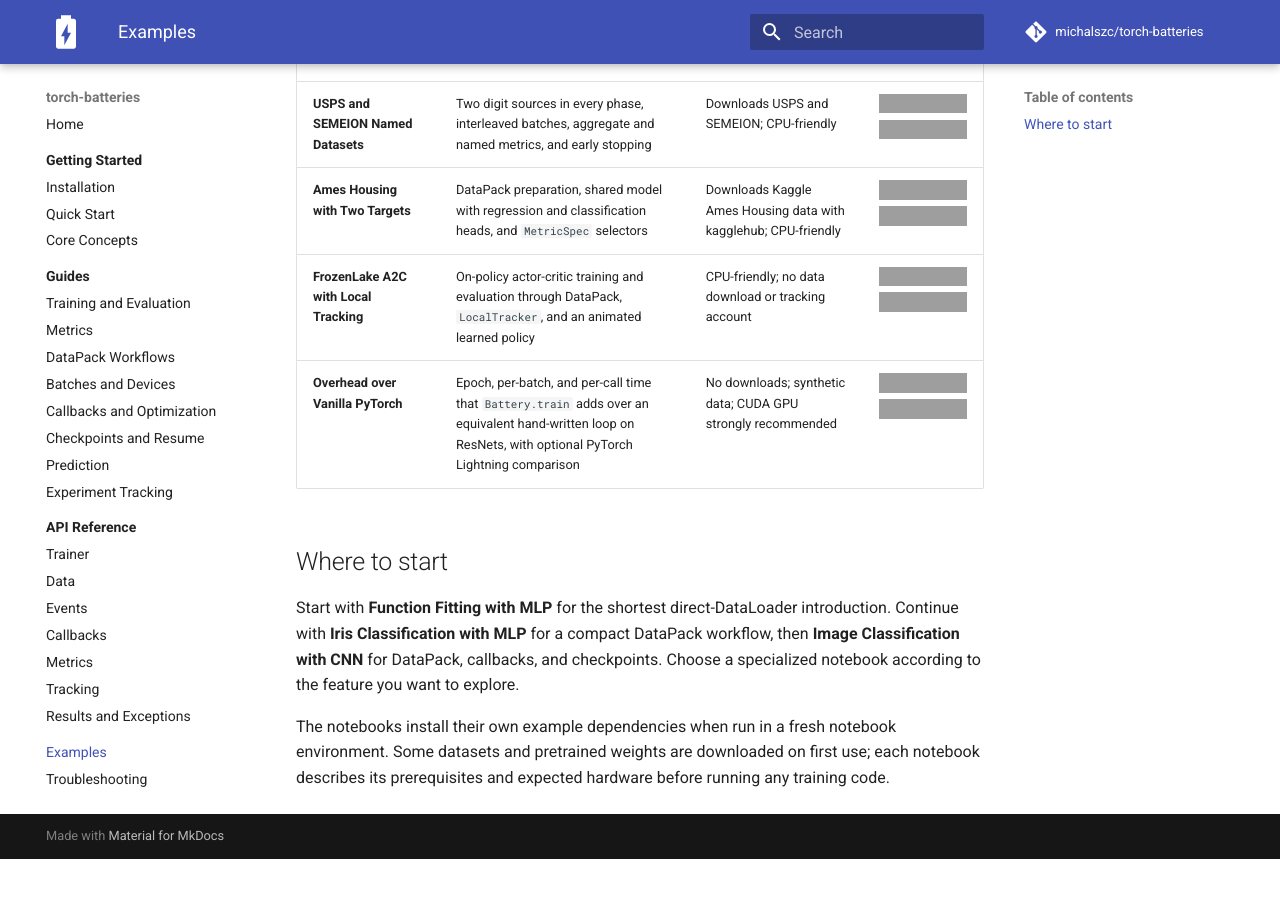
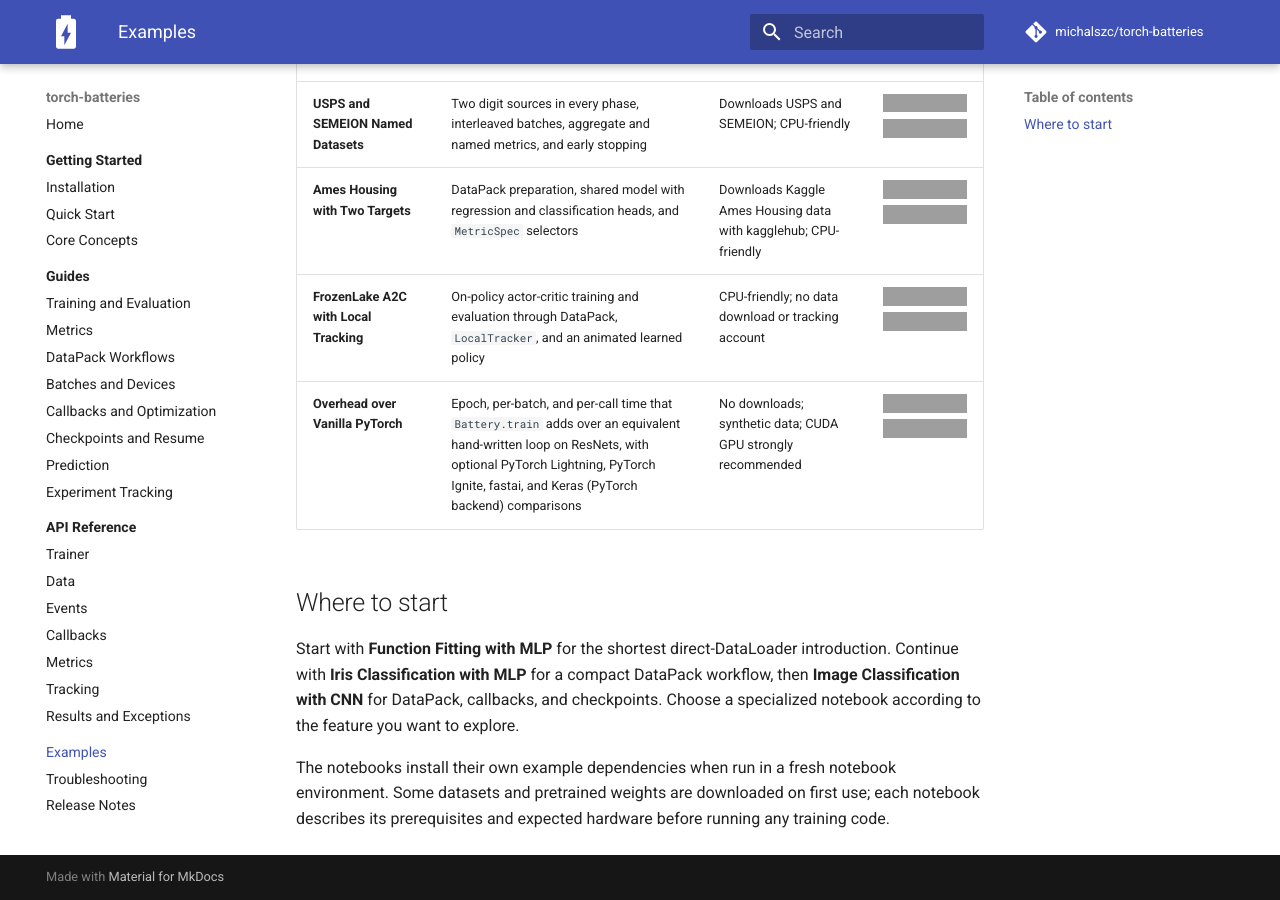
Before and after one commit to michalszc/torch-batteries, an MkDocs documentation site: the page built from documentation/examples.md, in a window 1280 px wide and 900 px high, scrolled down 945 px, cut to the strip 0-900 px from the top of the window. Built offline with MkDocs 1.6.1 and Material for MkDocs 9.7.7, drawn with Linux system fonts in a browser that asks for light colours; comment, search, counter and statistics services are not loaded; before the commit the page ends 1804 px from its top, so only the background shows below that; grey boxes are pictures that could not be loaded.

Commit message:
docs(notebooks): extend benchmark with more libraries

```diff
--- a/documentation/examples.md
+++ b/documentation/examples.md
@@ -17,7 +17,7 @@
 | **USPS and SEMEION Named Datasets** | Two digit sources in every phase, interleaved batches, aggregate and named metrics, and early stopping | Downloads USPS and SEMEION; CPU-friendly | [![View on GitHub](https://img.shields.io/badge/View_on-GitHub-181717?logo=github)](https://github.com/michalszc/torch-batteries/blob/master/notebooks/usps_semeion_multi_dataset.ipynb) [![Open In Colab](https://colab.research.google.com/assets/colab-badge.svg)](https://colab.research.google.com/github/michalszc/torch-batteries/blob/master/notebooks/usps_semeion_multi_dataset.ipynb) |
 | **Ames Housing with Two Targets** | DataPack preparation, shared model with regression and classification heads, and `MetricSpec` selectors | Downloads Kaggle Ames Housing data with kagglehub; CPU-friendly | [![View on GitHub](https://img.shields.io/badge/View_on-GitHub-181717?logo=github)](https://github.com/michalszc/torch-batteries/blob/master/notebooks/ames_housing_multi_target.ipynb) [![Open In Colab](https://colab.research.google.com/assets/colab-badge.svg)](https://colab.research.google.com/github/michalszc/torch-batteries/blob/master/notebooks/ames_housing_multi_target.ipynb) |
 | **FrozenLake A2C with Local Tracking** | On-policy actor-critic training and evaluation through DataPack, `LocalTracker`, and an animated learned policy | CPU-friendly; no data download or tracking account | [![View on GitHub](https://img.shields.io/badge/View_on-GitHub-181717?logo=github)](https://github.com/michalszc/torch-batteries/blob/master/notebooks/frozenlake_a2c_local_tracking.ipynb) [![Open In Colab](https://colab.research.google.com/assets/colab-badge.svg)](https://colab.research.google.com/github/michalszc/torch-batteries/blob/master/notebooks/frozenlake_a2c_local_tracking.ipynb) |
-| **Overhead over Vanilla PyTorch** | Epoch, per-batch, and per-call time that `Battery.train` adds over an equivalent hand-written loop on ResNets, with optional PyTorch Lightning comparison | No downloads; synthetic data; CUDA GPU strongly recommended | [![View on GitHub](https://img.shields.io/badge/View_on-GitHub-181717?logo=github)](https://github.com/michalszc/torch-batteries/blob/master/notebooks/overhead_over_vanilla_pytorch.ipynb) [![Open In Colab](https://colab.research.google.com/assets/colab-badge.svg)](https://colab.research.google.com/github/michalszc/torch-batteries/blob/master/notebooks/overhead_over_vanilla_pytorch.ipynb) |
+| **Overhead over Vanilla PyTorch** | Epoch, per-batch, and per-call time that `Battery.train` adds over an equivalent hand-written loop on ResNets, with optional PyTorch Lightning, PyTorch Ignite, fastai, and Keras (PyTorch backend) comparisons | No downloads; synthetic data; CUDA GPU strongly recommended | [![View on GitHub](https://img.shields.io/badge/View_on-GitHub-181717?logo=github)](https://github.com/michalszc/torch-batteries/blob/master/notebooks/overhead_over_vanilla_pytorch.ipynb) [![Open In Colab](https://colab.research.google.com/assets/colab-badge.svg)](https://colab.research.google.com/github/michalszc/torch-batteries/blob/master/notebooks/overhead_over_vanilla_pytorch.ipynb) |
 
 ## Where to start
 
```
Also changed, not shown: README.md (+1 -1 lines), 1 other file.
